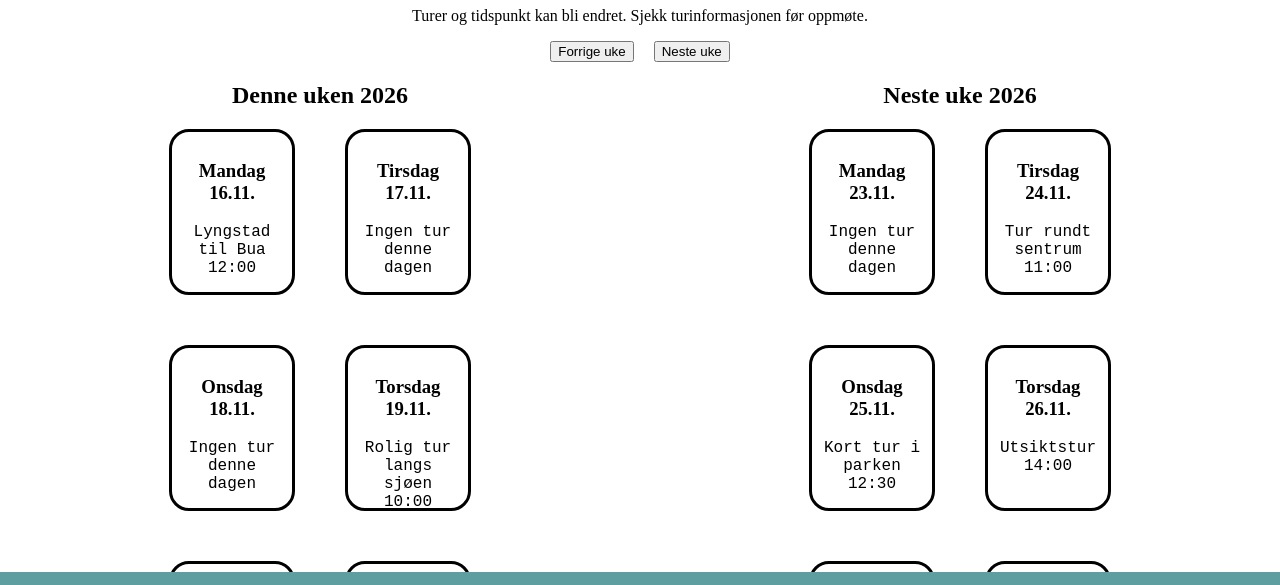
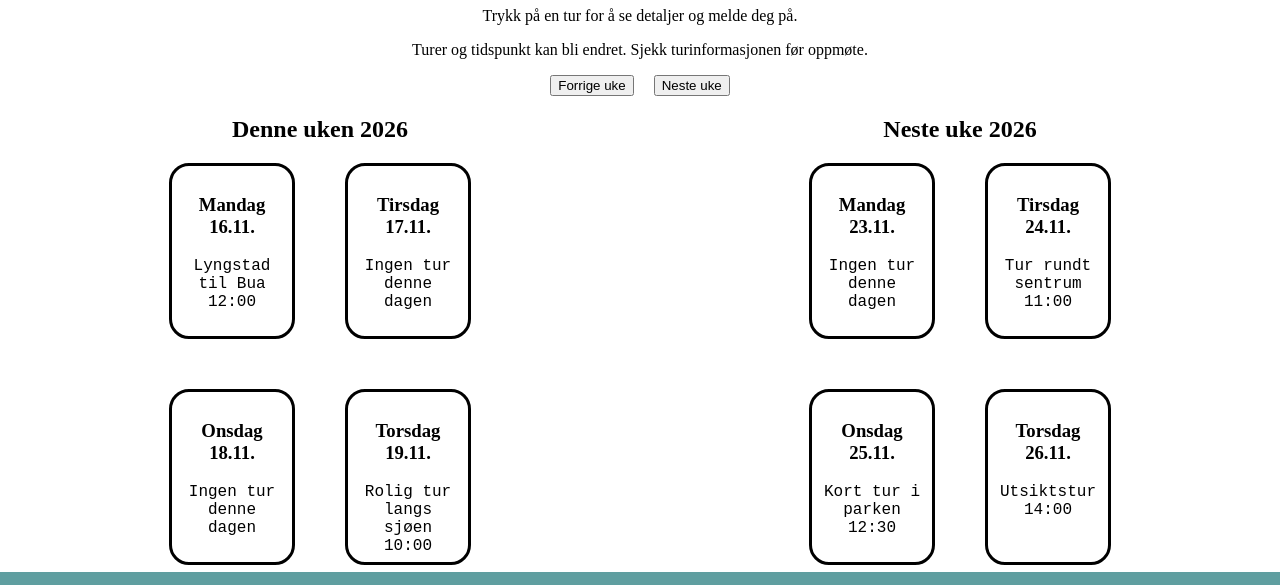
Before and after one commit to Adrian487-glitch/LevaLeva, a plain HTML site: page finn turer.html in a window 1280 px wide. Shown: the part 168-753 px from the top of the page. Drawn offline with Linux system fonts and the light colour scheme; no server answers.

Commit message:
la til litt tekst

```diff
--- a/Style.css
+++ b/Style.css
@@ -134,7 +134,7 @@ input {
   border: 3px solid black;
   text-align: center;
   width: 100px;
-  height: 140px;
+  height: 150px;
   padding: 10px;
   border-radius: 20px;
 }
--- a/finn turer.html
+++ b/finn turer.html
@@ -18,6 +18,7 @@
     </div>
 
     <h1>Finn turer</h1>
+    <p>Trykk på en tur for å se detaljer og melde deg på.</p>
     <p>
       Turer og tidspunkt kan bli endret. Sjekk turinformasjonen før oppmøte.
     </p>
```
